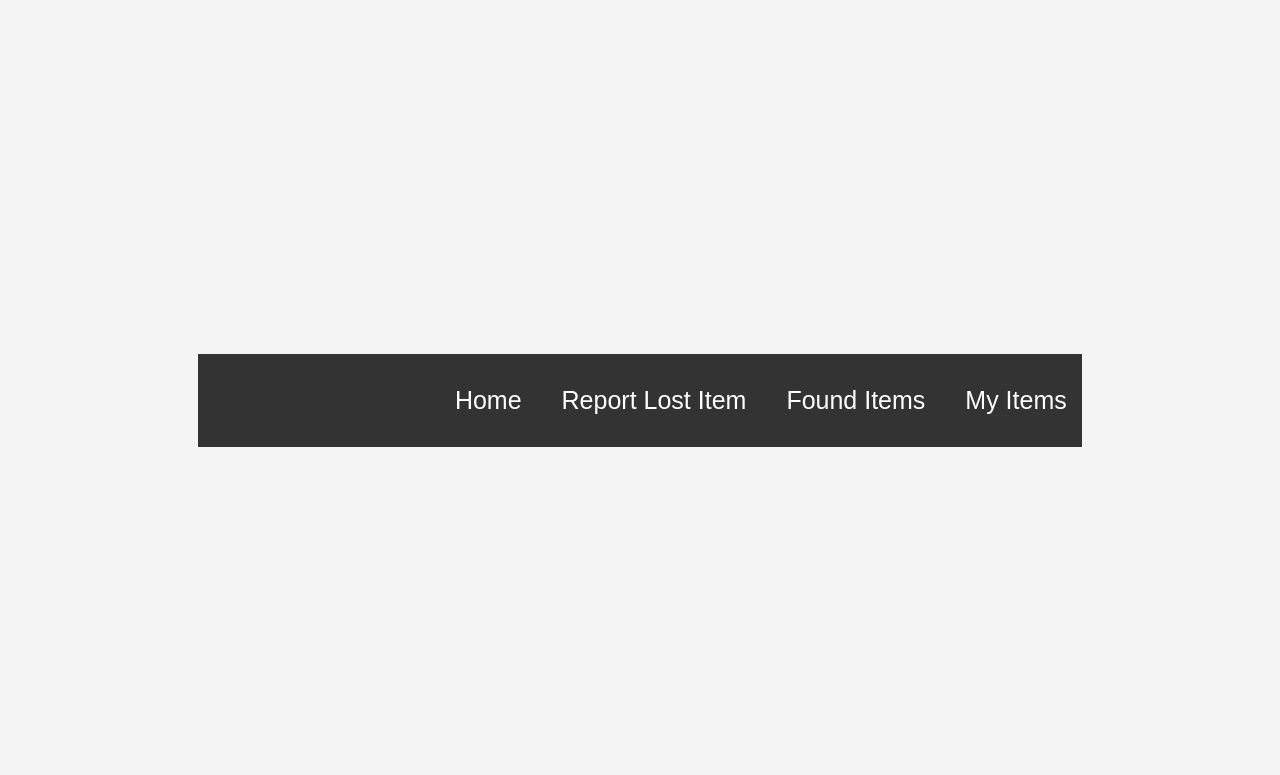
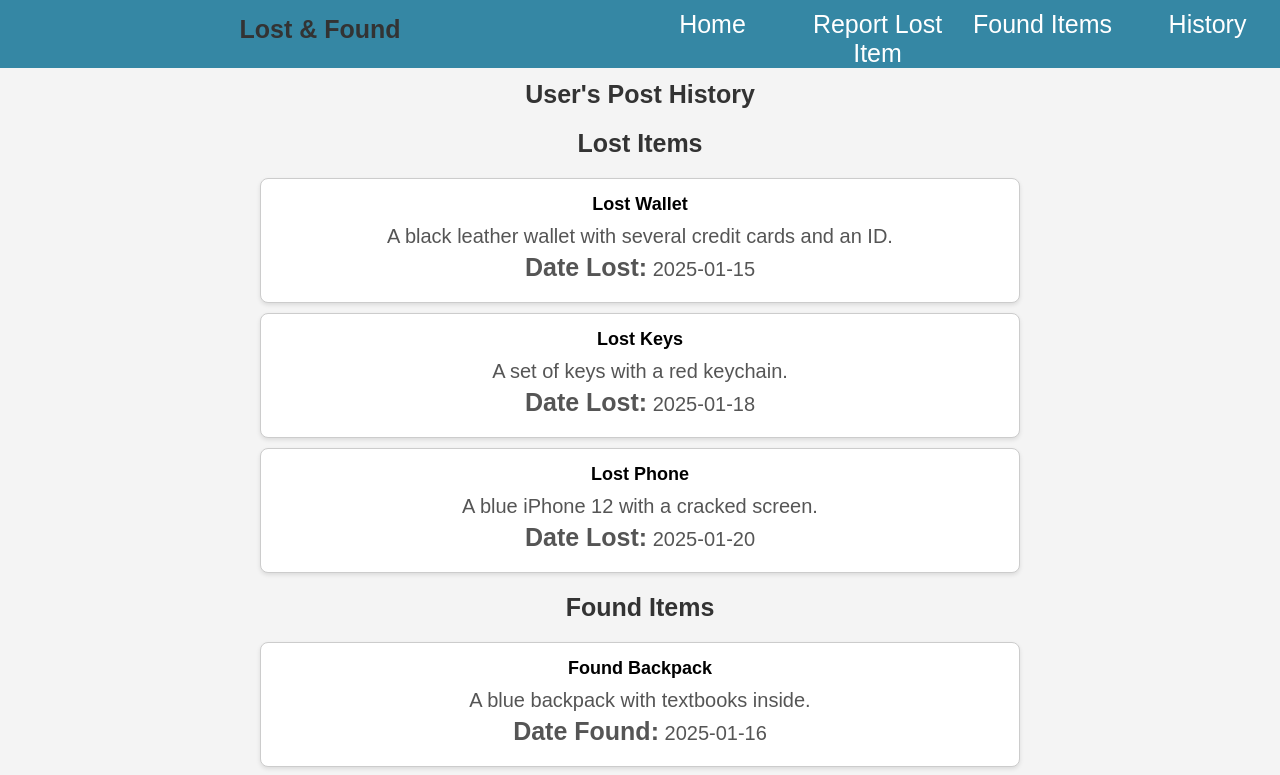
Before and after one commit to Michellecsds/lost-and-found, a React (Create React App) app: page /history in a window 1280 px wide. Shown: the top 775 px of the page. Built offline with nearby package versions, Linux system fonts and the light colour scheme.

Commit message:
added history page

```diff
--- a/src/App.css
+++ b/src/App.css
@@ -3,6 +3,7 @@
 }
 html {
   font-size: 20px; /* You can adjust this value */
+  padding-top: 60px;
   font-family: Helvetica, Arial, sans-serif;
 }
 
--- a/src/App.js
+++ b/src/App.js
@@ -4,6 +4,7 @@ import Navbar from './components/Navbar';
 import Home from './components/home';
 import Find from './components/Find';
 import Report from './components/Report';
+import History from './components/History';
 import './App.css';
 
 function App() {
@@ -15,6 +16,7 @@ function App() {
           <Route path="/" element={<Home />} />
           <Route path="/report" element={<Report />} />
           <Route path="/find" element={<Find />} />
+          <Route path="/history" element={<History />} />
         </Routes>
       </div>
     </Router>
--- a/src/components/Find.js
+++ b/src/components/Find.js
@@ -68,7 +68,7 @@ function Find() {
         </label>
         <br />
         <label>
-          Where did you lose it?
+          Where did you find it?
           <input
             type="number"
             name="age"
@@ -78,7 +78,7 @@ function Find() {
         </label>
         <br />
         <label>
-          When did you lose it?
+          When did you find it?
           <input
             type="datetime-local"
             name="dateAndTime"
@@ -99,7 +99,7 @@ function Find() {
         <br />
         <button type="submit">Submit</button>
       </form>
-    </div>
+      </div>
   );
 }
 
--- /dev/null
+++ b/src/components/History.css
@@ -0,0 +1,51 @@
+/* Global Styles */
+* {
+    margin: 0;
+    padding: 0;
+    box-sizing: border-box;
+  }
+
+  body {
+    font-family: Arial, sans-serif;
+    background-color: #f4f4f4;
+  }
+
+  .history-container {
+    padding: 20px;
+    max-width: 800px;
+    margin: 0 auto;
+  }
+
+  .section {
+    margin-bottom: 20px;
+  }
+
+  .history h1, h2 {
+    text-align: center;
+    color: #333;
+    margin-bottom: 20px;
+  }
+
+  .section ul {
+    list-style-type: none;
+    padding: 0;
+  }
+
+  .section li {
+    background-color: #fff;
+    padding: 15px;
+    margin-bottom: 10px;
+    border: 1px solid #ccc;
+    border-radius: 8px;
+    box-shadow: 0 2px 4px rgba(0, 0, 0, 0.1);
+  }
+
+  li h3 {
+    margin: 0 0 10px;
+    font-size: 18px;
+  }
+
+  li p {
+    margin: 5px 0;
+    color: #555;
+  }
--- /dev/null
+++ b/src/components/History.js
@@ -0,0 +1,92 @@
+import React, { useState } from 'react';
+import './History.css';
+
+// Sample Data
+const sampleLostItems = [
+  {
+    id: 1,
+    title: "Lost Wallet",
+    description: "A black leather wallet with several credit cards and an ID.",
+    dateLost: "2025-01-15"
+  },
+  {
+    id: 2,
+    title: "Lost Keys",
+    description: "A set of keys with a red keychain.",
+    dateLost: "2025-01-18"
+  },
+  {
+    id: 3,
+    title: "Lost Phone",
+    description: "A blue iPhone 12 with a cracked screen.",
+    dateLost: "2025-01-20"
+  }
+];
+
+const sampleFoundItems = [
+  {
+    id: 1,
+    title: "Found Backpack",
+    description: "A blue backpack with textbooks inside.",
+    dateFound: "2025-01-16"
+  },
+  {
+    id: 2,
+    title: "Found Watch",
+    description: "A silver wristwatch with a leather strap.",
+    dateFound: "2025-01-19"
+  },
+  {
+    id: 3,
+    title: "Found Sunglasses",
+    description: "A pair of Ray-Ban sunglasses in a black case.",
+    dateFound: "2025-01-22"
+  }
+];
+
+const History = () => {
+  const [lostItems, setLostItems] = useState(sampleLostItems);
+  const [foundItems, setFoundItems] = useState(sampleFoundItems);
+
+  return (
+    <div className="history-container">
+      <h1>User's Post History</h1>
+
+      <div className="section">
+        <h2>Lost Items</h2>
+        {lostItems.length > 0 ? (
+          <ul>
+            {lostItems.map(item => (
+              <li key={item.id}>
+                <h3>{item.title}</h3>
+                <p>{item.description}</p>
+                <p><strong>Date Lost:</strong> {item.dateLost}</p>
+              </li>
+            ))}
+          </ul>
+        ) : (
+          <p>No lost items found.</p>
+        )}
+      </div>
+
+      <div className="section">
+        <h2>Found Items</h2>
+        {foundItems.length > 0 ? (
+          <ul>
+            {foundItems.map(item => (
+              <li key={item.id}>
+                <h3>{item.title}</h3>
+                <p>{item.description}</p>
+                <p><strong>Date Found:</strong> {item.dateFound}</p>
+              </li>
+            ))}
+          </ul>
+        ) : (
+          <p>No found items reported.</p>
+        )}
+      </div>
+    </div>
+  );
+}
+
+export default History;
--- a/src/components/Navbar.css
+++ b/src/components/Navbar.css
@@ -2,16 +2,21 @@
   display: flex;
   justify-content: space-between;
   align-items: center;
-  padding: 15px;
-  background-color: #333;
+  background-color: #3587A4;
   color: white;
   font-size: 25px;
+  position: fixed;
+  padding-top:10px;
+  top: 0px;
+  width:100%;
+  margin-bottom: 10px;
+  z-index: 1000;
 }
 
 .nav-links {
   list-style: none;
   display: flex;
-  gap: 40px;
+  gap: 20px;
 }
 
 .nav-links a {
--- a/src/components/Navbar.js
+++ b/src/components/Navbar.js
@@ -4,14 +4,14 @@ import './Navbar.css';
 
 function Navbar() {
   return (
-    <div class = "container-fluid">
+    <div className="container-fluid">
     <nav className="navbar">
       <h1>Lost & Found</h1>
       <ul className="nav-links">
         <li><Link to="/">Home</Link></li>
         <li><Link to="/Report">Report Lost Item</Link></li>
         <li><Link to="/Find">Found Items</Link></li>
-        <li><Link to="/my-items">My Items</Link></li>
+        <li><Link to="/History">History</Link></li>
       </ul>
     </nav>
     </div>
--- a/src/components/Report.css
+++ b/src/components/Report.css
@@ -1,8 +1,8 @@
-/* Report.css */
+
 * {
-    margin: 0;
-    padding: 0;
     box-sizing: border-box;
+    width:100%;
+    font-size: 25px;
   }
 
   body {
@@ -16,7 +16,6 @@
 
   h1 {
     text-align: center;
-    color: #333;
     margin-bottom: 20px;
   }
 
@@ -27,11 +26,13 @@
     box-shadow: 0 4px 8px rgba(0, 0, 0, 0.1);
     width: 100%;
     max-width: 400px;
+    text-align: center;
+    margin: 0 auto;
   }
 
   label {
     display: block;
-    font-size: 14px;
+    font-size: 18px;
     color: #555;
     margin-bottom: 8px;
   }
--- a/src/components/Report.js
+++ b/src/components/Report.js
@@ -1,5 +1,4 @@
 import React, { useState } from 'react';
-import { Link } from "react-router-dom";
 import './Report.css';
 
 function Report() {
@@ -44,7 +43,7 @@ function Report() {
   };
 
   return (
-    <div>
+    <div className = "container-fluid report-form">
       <h1>Report a Lost Item</h1>
       <form onSubmit={handleSubmit}>
         <label>
@@ -68,7 +67,7 @@ function Report() {
         </label>
         <br />
         <label>
-          Where did you find it?
+          Where did you lose it?
           <input
             type="number"
             name="age"
@@ -78,7 +77,7 @@ function Report() {
         </label>
         <br />
         <label>
-          When did you find it?
+          When did you lose it?
           <input
             type="datetime-local"
             name="dateAndTime"
--- a/src/components/home.css
+++ b/src/components/home.css
@@ -1,4 +1,3 @@
-
 .jumbotron {
     padding: 3rem 2rem;
     background-color: #baf2e9;
@@ -17,8 +16,10 @@
 img {
     display: block;
     margin-left: auto;
-    max-width: 100%;
-    height: 350px;
+    width: auto;
+    max-width: 400px;
+    height: auto;
+    max-height: 350px;
     border-radius: 10px;
   }
 
@@ -94,3 +95,6 @@ p {
     margin: 0 auto;
     display: block;
   }
+.button:hover{
+    background-color: #f67f9f;
+}
--- a/src/components/home.js
+++ b/src/components/home.js
@@ -1,6 +1,5 @@
 // src/components/Home.js
 import React from "react";
-import { Link } from "react-router-dom";
 import "./home.css";
 import myImage from "../images/e7b2ce0dae12eb4726b83cee0d0009c5.jpg";
 
@@ -28,7 +27,7 @@ function Home() {
             </p>
           </div>
           <div class="image">
-            <img src={myImage} class="homeImage"></img>
+            <img src={myImage} class="homeImage" alt = "img"></img>
           </div>
         </div>
       </div>
```
